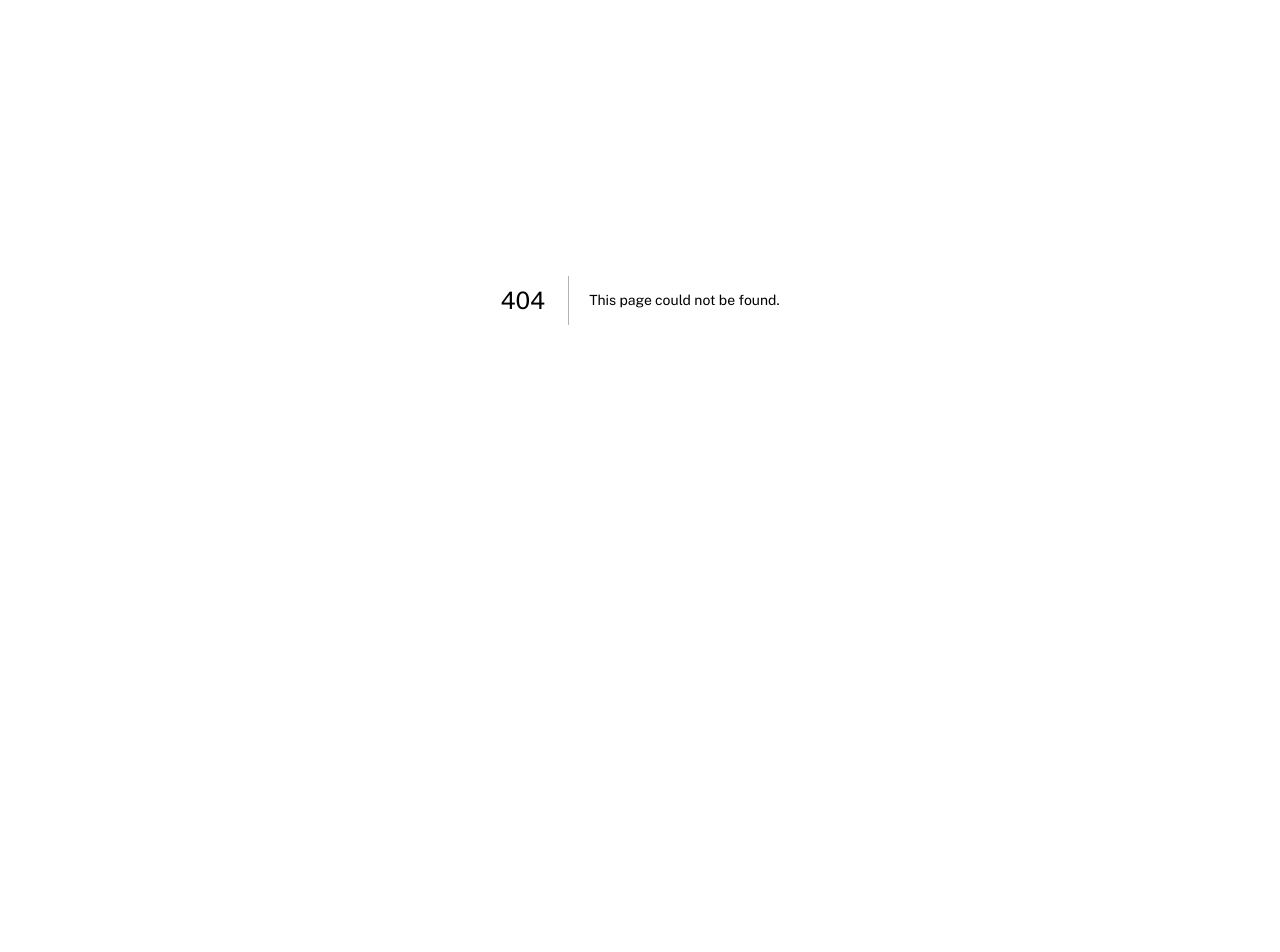
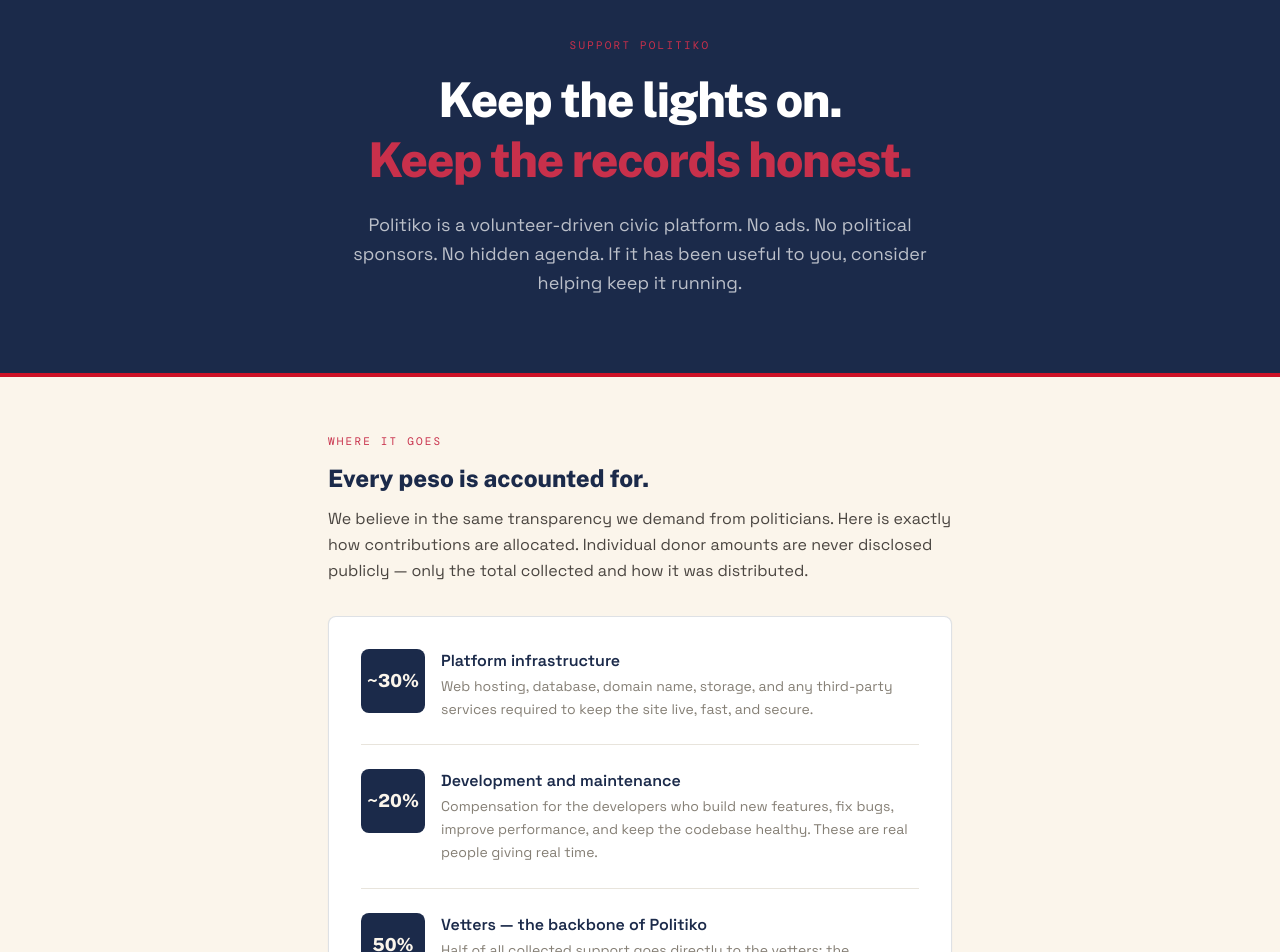
Before and after one commit to marksalvana/PCA, a Next.js app: page /support in a window 1280 px wide. Before the commit this address had no page. Shown: the part 100-1052 px from the top of the page. Before the commit the page ends 800 px from the top, so only its background shows below. Built offline with nearby package versions, Linux system fonts and the light colour scheme.

Commit message:
Add support/donate page with allocation breakdown; fix About funding language

```diff
--- a/src/app/(public)/about/page.tsx
+++ b/src/app/(public)/about/page.tsx
@@ -209,11 +209,11 @@
         <section>
           <p className="label-mono text-[#C8304B] mb-3">Who We Are</p>
           <h2 className="text-2xl font-black text-[#1B2A4A] mb-6" style={{ fontFamily: "'Public Sans', system-ui, sans-serif" }}>
-            No funding. No agenda. Just Filipinos who give a damn.
+            No political money. No agenda. Just Filipinos who give a damn.
           </h2>
           <div className="space-y-4 text-[#4A4540] leading-relaxed">
             <p>
-              Politiko is not funded by any political party, campaign, NGO, or foreign organization. There is no advertising. There are no paid endorsements. No candidate or party has been promised favorable treatment in exchange for anything.
+              Politiko accepts no funding from any political party, campaign, NGO, or foreign organization. There is no advertising. There are no paid endorsements. No candidate or party has been promised favorable treatment in exchange for anything. The site is kept running through the voluntary support of ordinary citizens who believe in what it stands for — and that independence is something we will never compromise.
             </p>
             <p>
               We are a growing group of concerned citizens — some of us work in tech, some in education, some in journalism, some are just voters with time and a deep frustration with the way things have always been. We are united by one belief: that the Filipino people deserve better, and that they can make better choices when they have better information.
@@ -229,14 +229,22 @@
           <div className="card p-6 mt-8 border-l-4 border-[#C8304B]">
             <p className="label-mono text-[#857F75] mb-3">Want to help?</p>
             <p className="text-[#4A4540] text-sm leading-relaxed mb-4">
-              Politiko is built on volunteer effort. If you are a researcher, developer, journalist, fact-checker, or just someone who wants to help compile and verify records — we want to hear from you. The more contributors we have, the more profiles we can build before the next election.
+              Politiko is built on volunteer effort. If you are a researcher, developer, journalist, fact-checker, or just someone who wants to help compile and verify records — we want to hear from you. The more contributors we have, the more profiles we can build before the next election. You can also support the project to keep the lights on.
             </p>
+            <div className="flex flex-wrap gap-3">
               <Link
                 href="/petition"
                 className="inline-flex items-center gap-2 text-sm font-semibold bg-[#1B2A4A] text-[#FBF5EB] px-5 py-2.5 rounded-lg hover:bg-[#243761] transition-colors"
               >
                 Request a Profile →
               </Link>
+              <Link
+                href="/support"
+                className="inline-flex items-center gap-2 text-sm font-semibold border-2 border-[#1B2A4A] text-[#1B2A4A] px-5 py-2.5 rounded-lg hover:bg-[#1B2A4A] hover:text-[#FBF5EB] transition-colors"
+              >
+                Support the Project →
+              </Link>
+            </div>
           </div>
         </section>
 
--- /dev/null
+++ b/src/app/(public)/support/page.tsx
@@ -0,0 +1,151 @@
+import type { Metadata } from 'next'
+import Link from 'next/link'
+
+export const metadata: Metadata = {
+  title: 'Support Politiko',
+  description: 'Help keep Politiko running. Every contribution goes directly to maintaining the platform and compensating the volunteers who make it possible.',
+}
+
+const PATREON_URL = 'https://patreon.com/politiko' // update when live
+
+function Allocation({ pct, label, desc }: { pct: string; label: string; desc: string }) {
+  return (
+    <div className="flex items-start gap-4">
+      <div className="shrink-0 w-16 h-16 rounded-lg bg-[#1B2A4A] flex items-center justify-center text-[#FBF5EB] font-black text-lg" style={{ fontFamily: "'Public Sans', system-ui, sans-serif" }}>
+        {pct}
+      </div>
+      <div>
+        <p className="font-bold text-[#1B2A4A] mb-0.5">{label}</p>
+        <p className="text-[#857F75] text-sm leading-relaxed">{desc}</p>
+      </div>
+    </div>
+  )
+}
+
+export default function SupportPage() {
+  return (
+    <div className="bg-[#FBF5EB] min-h-screen">
+
+      {/* ── Hero ── */}
+      <section className="bg-[#1B2A4A] text-white relative overflow-hidden">
+        <div className="absolute top-0 left-0 right-0 h-1 bg-[#fcd116]" />
+        <div className="absolute bottom-0 left-0 right-0 h-1 bg-[#ce1126]" />
+        <div className="max-w-2xl mx-auto px-6 py-16 md:py-20 text-center">
+          <p className="label-mono text-[#C8304B] mb-4">Support Politiko</p>
+          <h1 className="text-3xl md:text-5xl font-black tracking-tight leading-tight mb-5" style={{ fontFamily: "'Public Sans', system-ui, sans-serif", letterSpacing: '-0.03em' }}>
+            Keep the lights on.<br />
+            <span className="text-[#C8304B]">Keep the records honest.</span>
+          </h1>
+          <p className="text-white/70 text-lg leading-relaxed">
+            Politiko is a volunteer-driven civic platform. No ads. No political sponsors. No hidden agenda. If it has been useful to you, consider helping keep it running.
+          </p>
+        </div>
+      </section>
+
+      <div className="max-w-2xl mx-auto px-6 py-14 space-y-14">
+
+        {/* ── What your support does ── */}
+        <section>
+          <p className="label-mono text-[#C8304B] mb-3">Where It Goes</p>
+          <h2 className="text-2xl font-black text-[#1B2A4A] mb-3" style={{ fontFamily: "'Public Sans', system-ui, sans-serif" }}>
+            Every peso is accounted for.
+          </h2>
+          <p className="text-[#4A4540] leading-relaxed mb-8">
+            We believe in the same transparency we demand from politicians. Here is exactly how contributions are allocated. Individual donor amounts are never disclosed publicly — only the total collected and how it was distributed.
+          </p>
+
+          <div className="card p-6 md:p-8 space-y-6">
+            <Allocation
+              pct="~30%"
+              label="Platform infrastructure"
+              desc="Web hosting, database, domain name, storage, and any third-party services required to keep the site live, fast, and secure."
+            />
+            <div className="border-t border-[#E8E4DC]" />
+            <Allocation
+              pct="~20%"
+              label="Development and maintenance"
+              desc="Compensation for the developers who build new features, fix bugs, improve performance, and keep the codebase healthy. These are real people giving real time."
+            />
+            <div className="border-t border-[#E8E4DC]" />
+            <Allocation
+              pct="50%"
+              label="Vetters — the backbone of Politiko"
+              desc="Half of all collected support goes directly to the vetters: the researchers, fact-checkers, and contributors who read government documents, verify records, and build the profiles you rely on. Without them, there is no data."
+            />
+          </div>
+
+          <p className="text-xs label-mono text-[#857F75] mt-4">
+            Allocation percentages are approximate and may be adjusted as platform costs change. Any changes will be posted here.
+          </p>
+        </section>
+
+        {/* ── Anonymity ── */}
+        <section>
+          <p className="label-mono text-[#C8304B] mb-3">Privacy</p>
+          <h2 className="text-2xl font-black text-[#1B2A4A] mb-4" style={{ fontFamily: "'Public Sans', system-ui, sans-serif" }}>
+            Your contribution is private.
+          </h2>
+          <div className="card p-6 border-l-4 border-[#1B2A4A] space-y-3 text-[#4A4540] leading-relaxed text-sm">
+            <p>Individual donor names and amounts are <strong className="text-[#1B2A4A]">never published or shared</strong>. We do not maintain a public donor list. We do not thank supporters by name unless explicitly asked.</p>
+            <p>What we do publish: the total amount collected per period and how it was distributed across the three categories above. You will be able to see that the money went where we said it would — just not who gave it.</p>
+            <p>This is deliberate. We do not want any contributor — regardless of how much they give — to have any perceived influence over which profiles are built, how they are scored, or what records are included.</p>
+          </div>
+        </section>
+
+        {/* ── Patreon CTA ── */}
+        <section className="card p-8 md:p-10 bg-[#1B2A4A] text-white text-center">
+          <div className="text-4xl mb-4">🤝</div>
+          <h2 className="text-2xl font-black mb-3" style={{ fontFamily: "'Public Sans', system-ui, sans-serif" }}>
+            Support us on Patreon
+          </h2>
+          <p className="text-white/70 text-sm leading-relaxed max-w-md mx-auto mb-8">
+            Contributions of any size help. Even a small monthly amount adds up to keeping the platform running and compensating the vetters who make it trustworthy.
+          </p>
+          <a
+            href={PATREON_URL}
+            target="_blank"
+            rel="noopener noreferrer"
+            className="inline-flex items-center gap-3 bg-[#C8304B] hover:bg-[#b52840] text-white font-black px-8 py-4 rounded-xl transition-colors text-lg"
+          >
+            <svg viewBox="0 0 24 24" width="22" height="22" fill="currentColor" aria-hidden="true">
+              <path d="M14.82 2.41C11.53 2.41 8.85 5.1 8.85 8.39c0 3.28 2.68 5.95 5.97 5.95 3.28 0 5.95-2.67 5.95-5.95 0-3.29-2.67-5.98-5.95-5.98M3.18 21.6h3.25V2.41H3.18V21.6z"/>
+            </svg>
+            Support on Patreon
+          </a>
+          <p className="text-white/40 text-xs label-mono mt-5">
+            Opens Patreon in a new tab · No account required to view
+          </p>
+        </section>
+
+        {/* ── Not in a position to donate ── */}
+        <section className="text-center">
+          <p className="label-mono text-[#857F75] mb-3">Can't donate right now?</p>
+          <p className="text-[#4A4540] text-sm leading-relaxed max-w-lg mx-auto mb-6">
+            That is completely fine. The best thing you can do is use the platform, share it with someone who will vote soon, and tell them to check the record before they decide. That costs nothing and it matters more than money.
+          </p>
+          <div className="flex flex-wrap gap-3 justify-center">
+            <Link
+              href="/profiles"
+              className="text-sm font-semibold bg-[#1B2A4A] text-[#FBF5EB] px-5 py-2.5 rounded-lg hover:bg-[#243761] transition-colors"
+            >
+              Browse Profiles
+            </Link>
+            <Link
+              href="/compare"
+              className="text-sm font-semibold border-2 border-[#1B2A4A] text-[#1B2A4A] px-5 py-2.5 rounded-lg hover:bg-[#1B2A4A] hover:text-[#FBF5EB] transition-colors"
+            >
+              Compare Candidates
+            </Link>
+            <Link
+              href="/about"
+              className="text-sm font-semibold text-[#857F75] hover:text-[#1B2A4A] px-5 py-2.5 rounded-lg transition-colors"
+            >
+              Read Our Story
+            </Link>
+          </div>
+        </section>
+
+      </div>
+    </div>
+  )
+}
--- a/src/components/ui/FooterContent.tsx
+++ b/src/components/ui/FooterContent.tsx
@@ -37,6 +37,7 @@
             <Link href="/petition" className="hover:text-[#FBF5EB] transition-colors">Request Profile</Link>
             <Link href="/forum" className="hover:text-[#FBF5EB] transition-colors">Forum</Link>
             <Link href="/about" className="hover:text-[#FBF5EB] transition-colors">About</Link>
+            <Link href="/support" className="hover:text-[#FBF5EB] transition-colors">Support</Link>
           </div>
 
         </div>
```
Lines whose indentation alone changed are shown as unchanged.
